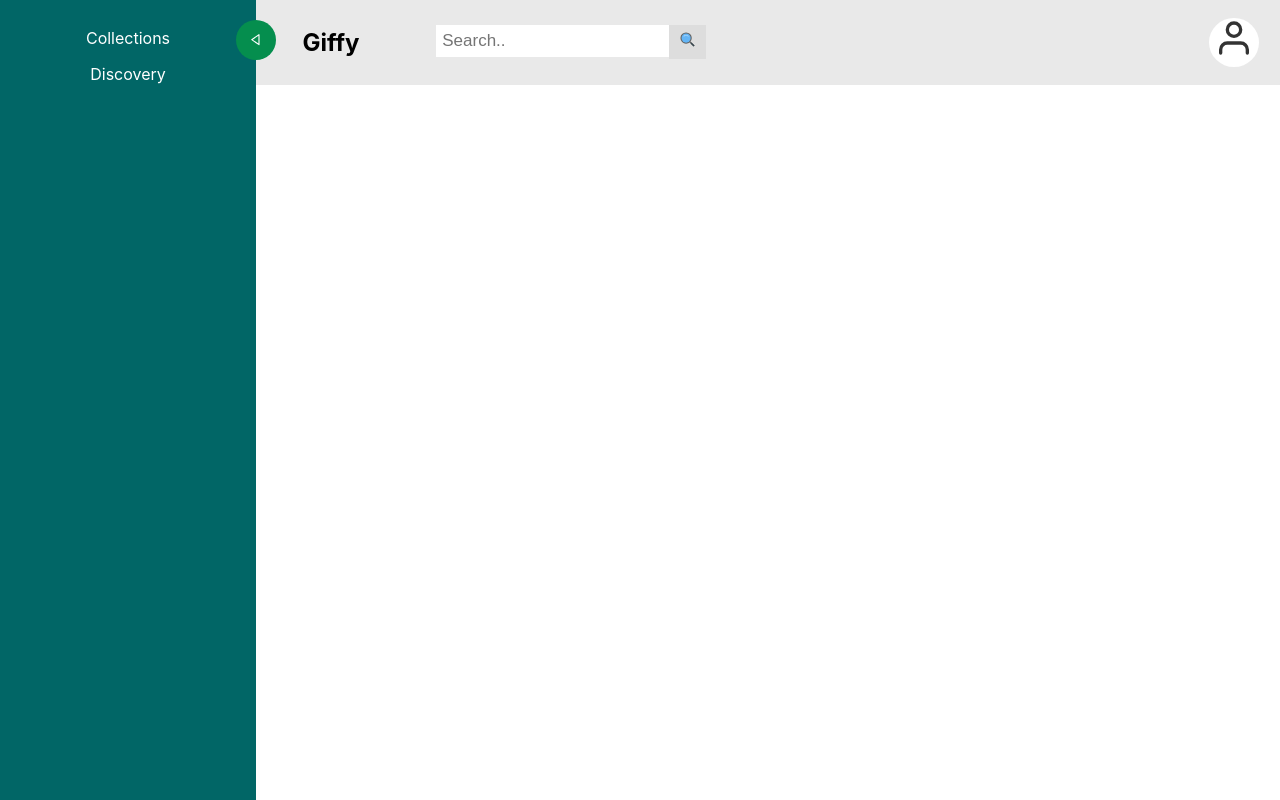
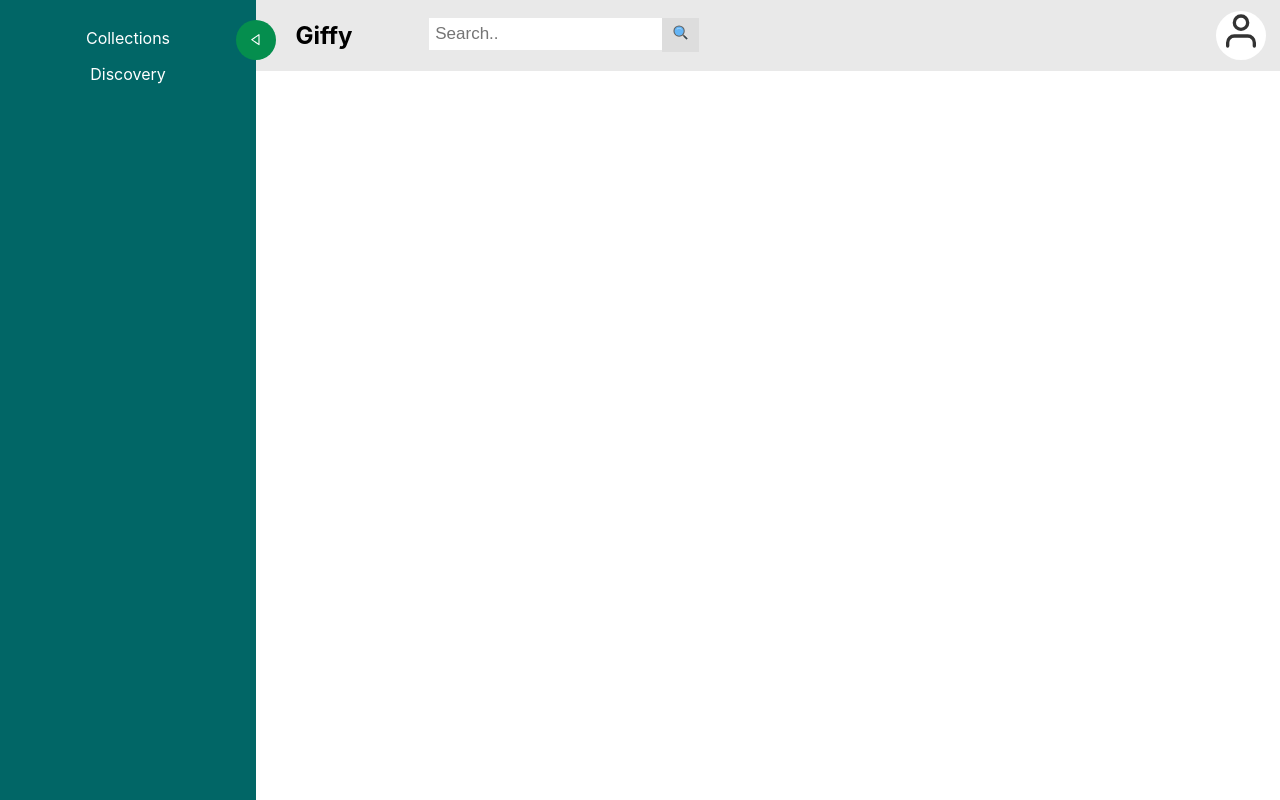
Before and after one commit to hungnguyen3/Giffy, a Next.js app in the folder webapp/: page / in a window 1280 px wide. Built offline with nearby package versions, Linux system fonts and the light colour scheme.

Commit message:
fixes for PR comments

```diff
--- a/webapp/components/TopNav.tsx
+++ b/webapp/components/Header.tsx
@@ -4,8 +4,8 @@ import { FiUser } from 'react-icons/fi';
 import Link from 'next/link';
 import { useState } from 'react';
 
-const TopNav = () => {
-	const [open, setOpen] = useState(false);
+const Header = () => {
+	const [isUserMenuOpen, setIsUserMenuOpen] = useState(false);
 	return (
 		<nav>
 			<div className={styles.TopNav}>
@@ -32,12 +32,12 @@ const TopNav = () => {
 						type="button"
 						className={styles.userButton}
 						onClick={() => {
-							setOpen(!open);
+							setIsUserMenuOpen(!open);
 						}}
 					>
 						<FiUser />
 					</button>
-					{open ? (
+					{isUserMenuOpen ? (
 						<div className={styles.dropdown}>
 							<ul>
 								<li>Option 1</li>
@@ -55,4 +55,4 @@ const TopNav = () => {
 	);
 };
 
-export default TopNav;
+export default Header;
--- a/webapp/components/Layout.tsx
+++ b/webapp/components/Layout.tsx
@@ -1,6 +1,6 @@
 import styles from '../styles/Layout.module.scss';
-import SideNav from './sideNav';
-import TopNav from './TopNav';
+import SideNav from './SideNav';
+import Header from './Header';
 
 interface LayoutProps {
 	children: JSX.Element[] | JSX.Element;
@@ -11,7 +11,7 @@ const Layout = (props: LayoutProps) => {
 		<div className={styles.background}>
 			<SideNav width={'20%'} />
 			<div className={styles.flexView}>
-				<TopNav />
+				<Header />
 				{props.children}
 			</div>
 		</div>
--- a/webapp/components/sideNav.tsx
+++ b/webapp/components/sideNav.tsx
@@ -20,25 +20,18 @@ const SideNav = (props: SideNavProps) => {
 	return (
 		<div className={styles.sideNav} style={{ width: width }}>
 			<div>
-				{width >= props.width ? (
-					<button
-						className={styles.btn}
-						onClick={() => {
+				<button
+					className={styles.btn}
+					onClick={() => {
+						if (width >= props.width) {
 							closeNav();
-						}}
-					>
-						<BiLeftArrow></BiLeftArrow>
-					</button>
-				) : (
-					<button
-						className={styles.btn}
-						onClick={() => {
+						} else {
 							openNav();
-						}}
-					>
-						<BiRightArrow></BiRightArrow>
-					</button>
-				)}
+						}
+					}}
+				>
+					{width >= props.width ? <BiLeftArrow /> : <BiRightArrow />}
+				</button>
 			</div>
 
 			<Link href="/collections">
--- a/webapp/styles/Layout.module.scss
+++ b/webapp/styles/Layout.module.scss
@@ -1,5 +1,5 @@
 .background {
-	z-index: 0;
+	z-index: auto;
 	height: 100%;
 	width: 100%;
 	display: flex;
--- a/webapp/styles/SideNav.module.scss
+++ b/webapp/styles/SideNav.module.scss
@@ -3,8 +3,6 @@
 	width: 25%;
 	position: relative;
 	z-index: 2;
-	top: 0;
-	left: 0;
 	background-color: #016666;
 	transition: 0.5s ease;
 	overflow-x: visible;
--- a/webapp/styles/TopNav.module.scss
+++ b/webapp/styles/TopNav.module.scss
@@ -1,5 +1,5 @@
 .TopNav {
-	padding: 1vh;
+	padding: 1px;
 	background-color: #e9e9e9;
 	display: flex;
 	align-items: center;
@@ -22,7 +22,7 @@
 
 		.searchContainer {
 			margin: 0 3vw;
-			padding: 1vh 0;
+			padding: 1px 0;
 
 			input[type='text'] {
 				padding: 6px;
```
